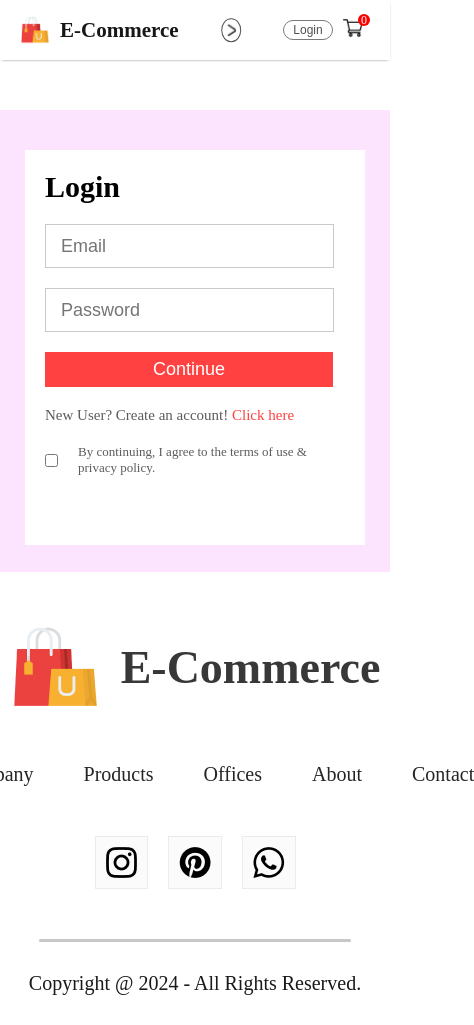
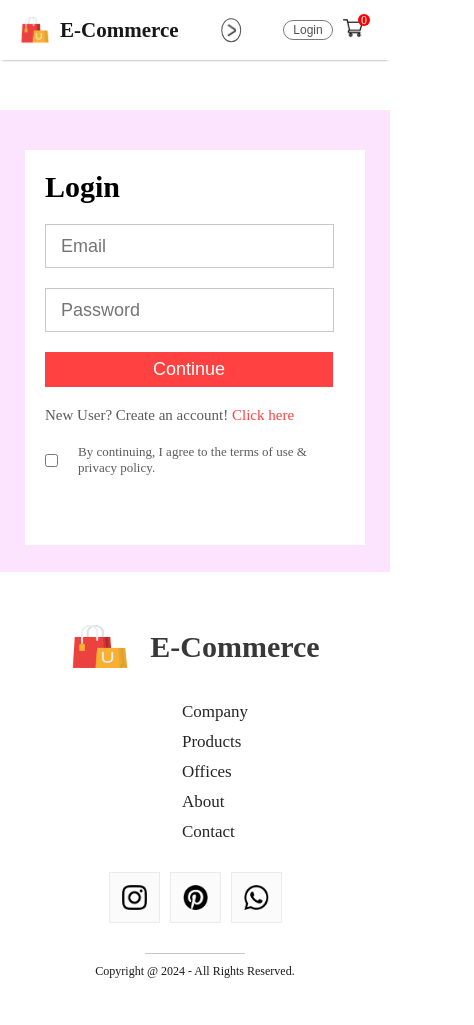
Before and after one commit to niraj142316/e-commerce-website, a React (Create React App) app: page /login in a window 390 px wide. Shown: the whole page, 474 px wide, since content can reach past the window. After the commit the page ends 984 px from the top, so only its background shows below. Built offline with nearby package versions, Linux system fonts and the light colour scheme; no server answers.

Commit message:
Update Footer.css

```diff
--- a/src/Components/Footer/Footer.css
+++ b/src/Components/Footer/Footer.css
@@ -53,3 +53,47 @@
     background: #c7c7c7;
 
 }
+
+@media(max-width:420px){
+    .footer{
+        gap: 30px;
+    }
+    .footer-logo{
+        gap: 20px;
+    }
+    .footer-logo img{
+        inline-size: 60px;
+        block-size: 50px;
+    }
+    .footer-logo p{
+        font-size: 30px;
+        font-weight: 600;
+    }
+    .footer-links-icon{
+        display: flex;
+        align-items: center;
+        gap: 20px;
+    }
+    .footer-links{
+        flex-direction: column;
+        gap: 10px;
+        font-size: 17px;
+    }
+    .footer-social-icon{
+        gap: 10px;
+    }
+    .footer-icons-container img{
+        inline-size: 25px;
+        block-size: 25px;
+        padding: 2px;
+    }
+    .footer-copyright{
+        gap: 10px;
+        margin-block-end: 5px;
+        font-size: 12px;
+    }
+    .footer-copyright hr{
+        inline-size: 100px;
+        block-size: 1px;
+    }
+}
```
